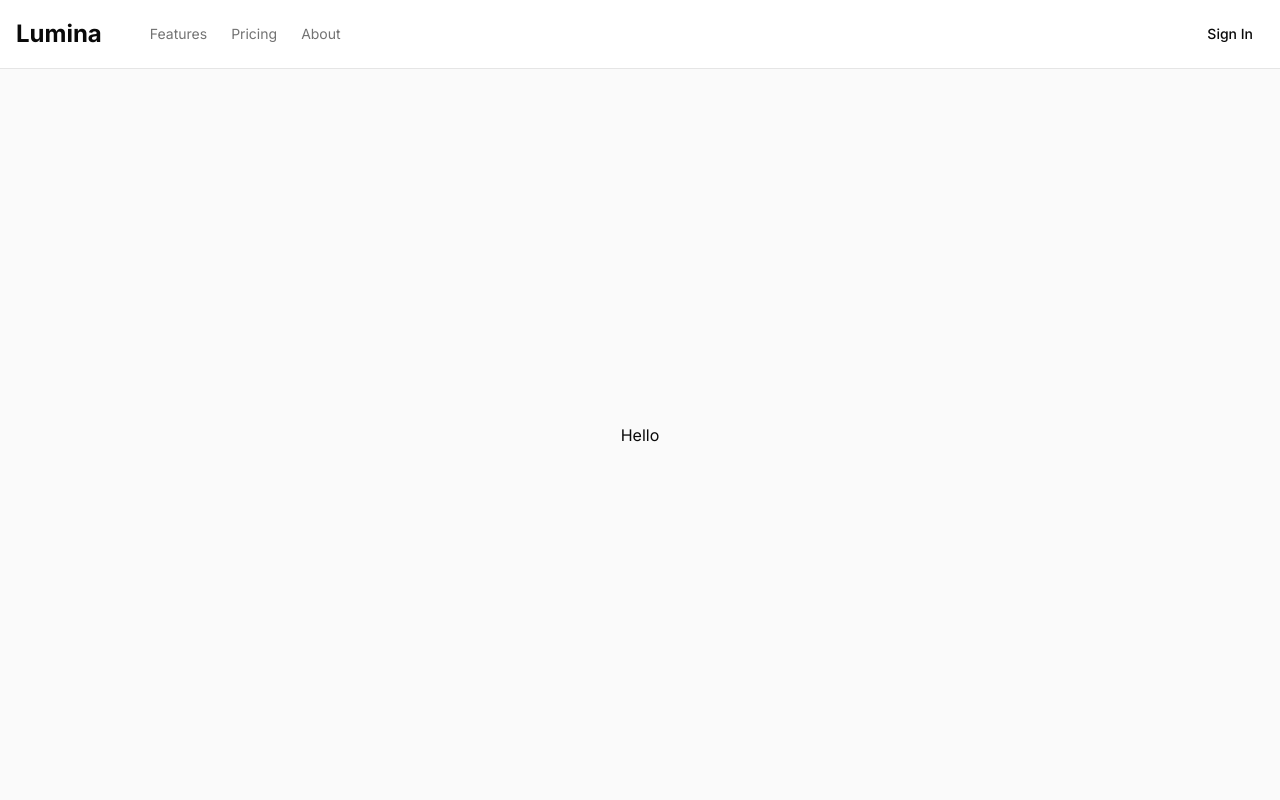
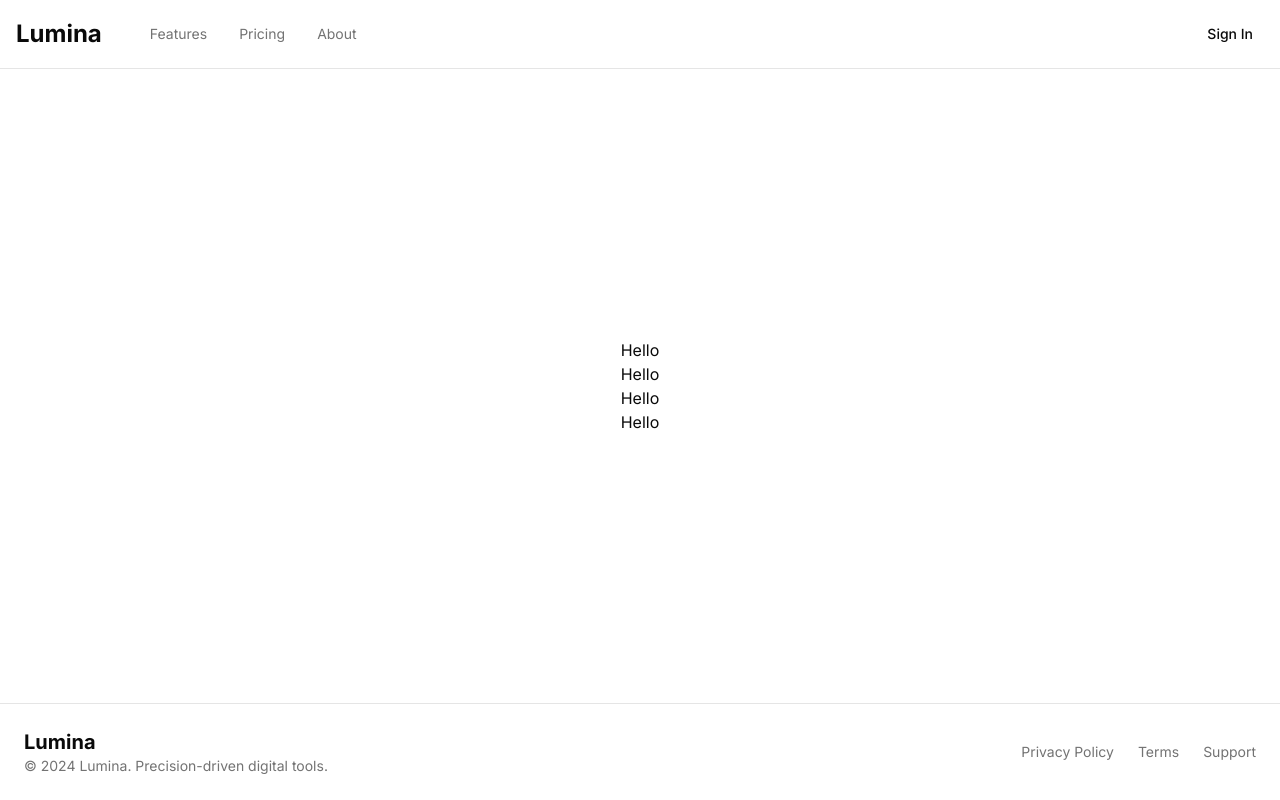
Before and after one commit to gzorakes/lumina, a Next.js app in the folder frontend/: page / in a window 1280 px wide. Built offline with nearby package versions, Linux system fonts and the light colour scheme.

Commit message:
feat: add footer

```diff
--- a/frontend/src/app/layout.tsx
+++ b/frontend/src/app/layout.tsx
@@ -3,6 +3,7 @@ import { Geist, Geist_Mono, Inter } from "next/font/google";
 import "./globals.css";
 import { cn } from "@/lib/utils";
 import Navbar from "@/components/navbar";
+import Footer from "@/components/footer";
 
 const inter = Inter({ subsets: ["latin"], variable: "--font-sans" });
 
@@ -41,6 +42,7 @@ export default function RootLayout({
       <body className="min-h-full flex flex-col">
         <Navbar />
         {children}
+        <Footer />
       </body>
     </html>
   );
--- a/frontend/src/app/page.tsx
+++ b/frontend/src/app/page.tsx
@@ -1,7 +1,10 @@
 export default function Home() {
   return (
-    <div className="flex flex-col flex-1 items-center justify-center bg-zinc-50 font-sans dark:bg-black">
-      Hello
+    <div className="flex flex-col flex-1 items-center justify-center  font-sans dark:bg-black">
+      <div>Hello</div>
+      <div>Hello</div>
+      <div>Hello</div>
+      <div>Hello</div>
     </div>
   );
 }
--- /dev/null
+++ b/frontend/src/components/footer.jsx
@@ -0,0 +1,39 @@
+import Link from "next/link";
+
+const footerNavLinks = [
+  { name: "Privacy Policy", href: "/" },
+  { name: "Terms", href: "/" },
+  { name: "Support", href: "/" },
+];
+
+export default function Footer() {
+  return (
+    <footer className="border-t p-6">
+      <div className="max-w-7xl mx-auto flex items-center justify-between">
+        <div>
+          <Link href="/" className="font-bold text-xl">
+            Lumina
+          </Link>
+          <p className="text-muted-foreground text-sm">
+            © 2024 Lumina. Precision-driven digital tools.
+          </p>
+        </div>
+
+        <nav aria-label="Footer">
+          <ul className="flex gap-6 text-sm text-muted-foreground">
+            {footerNavLinks.map((link) => (
+              <li key={link.name}>
+                <Link
+                  className="hover:text-foreground transition-colors"
+                  href={link.href}
+                >
+                  {link.name}
+                </Link>
+              </li>
+            ))}
+          </ul>
+        </nav>
+      </div>
+    </footer>
+  );
+}
--- a/frontend/src/components/navbar.tsx
+++ b/frontend/src/components/navbar.tsx
@@ -15,11 +15,16 @@ export default function Navbar() {
           Lumina
         </Link>
         <div className="flex items-center justify-between flex-1">
-          <nav aria-label="Main navigation">
-            <ul className="flex gap-6 text-sm text-muted-foreground">
+          <nav aria-label="Main">
+            <ul className="flex gap-8 text-sm text-muted-foreground">
               {navLinks.map((link) => (
                 <li key={link.name}>
-                  <Link href={link.href}>{link.name}</Link>
+                  <Link
+                    className="hover:text-foreground transition-colors"
+                    href={link.href}
+                  >
+                    {link.name}
+                  </Link>
                 </li>
               ))}
             </ul>
```
